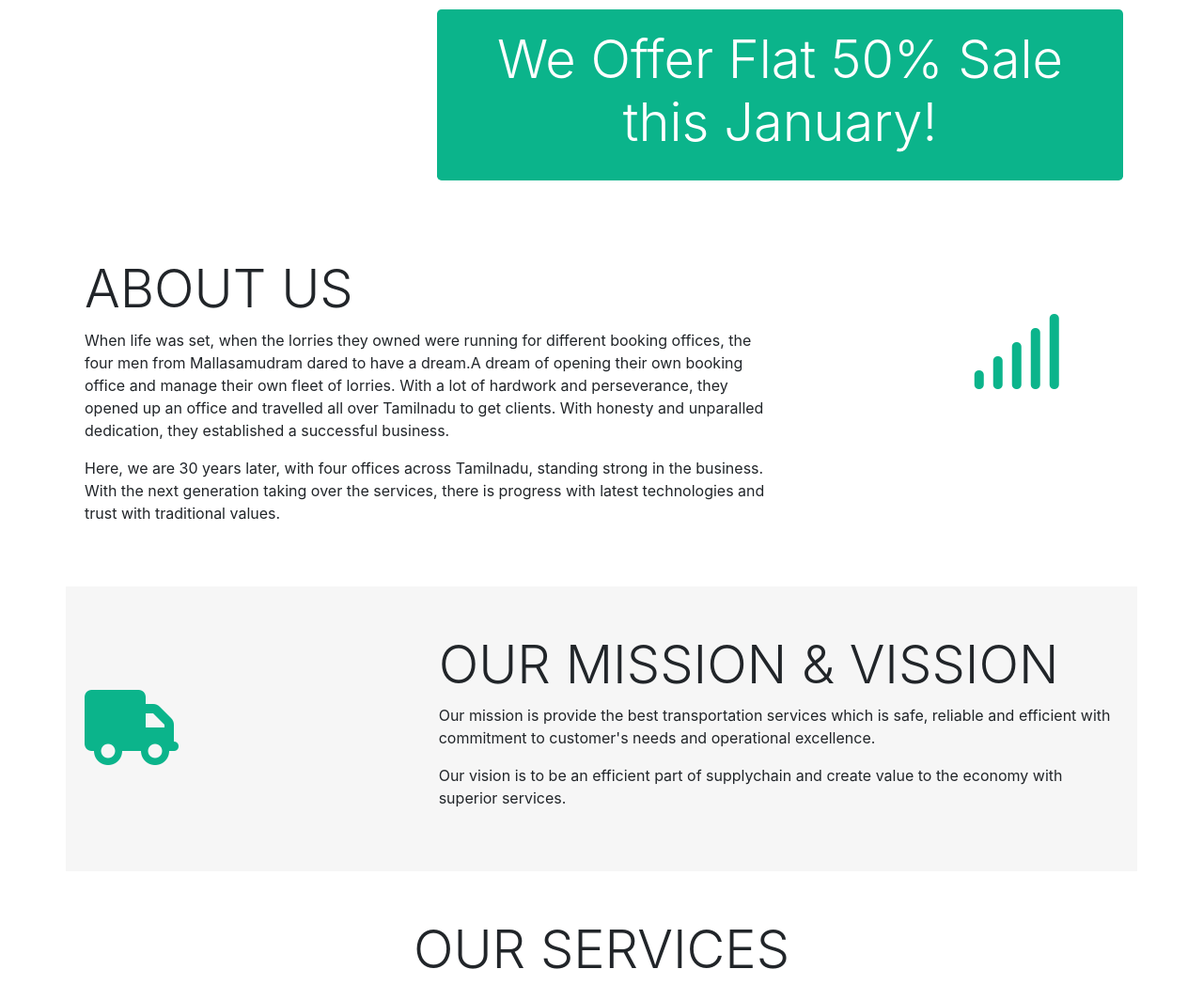
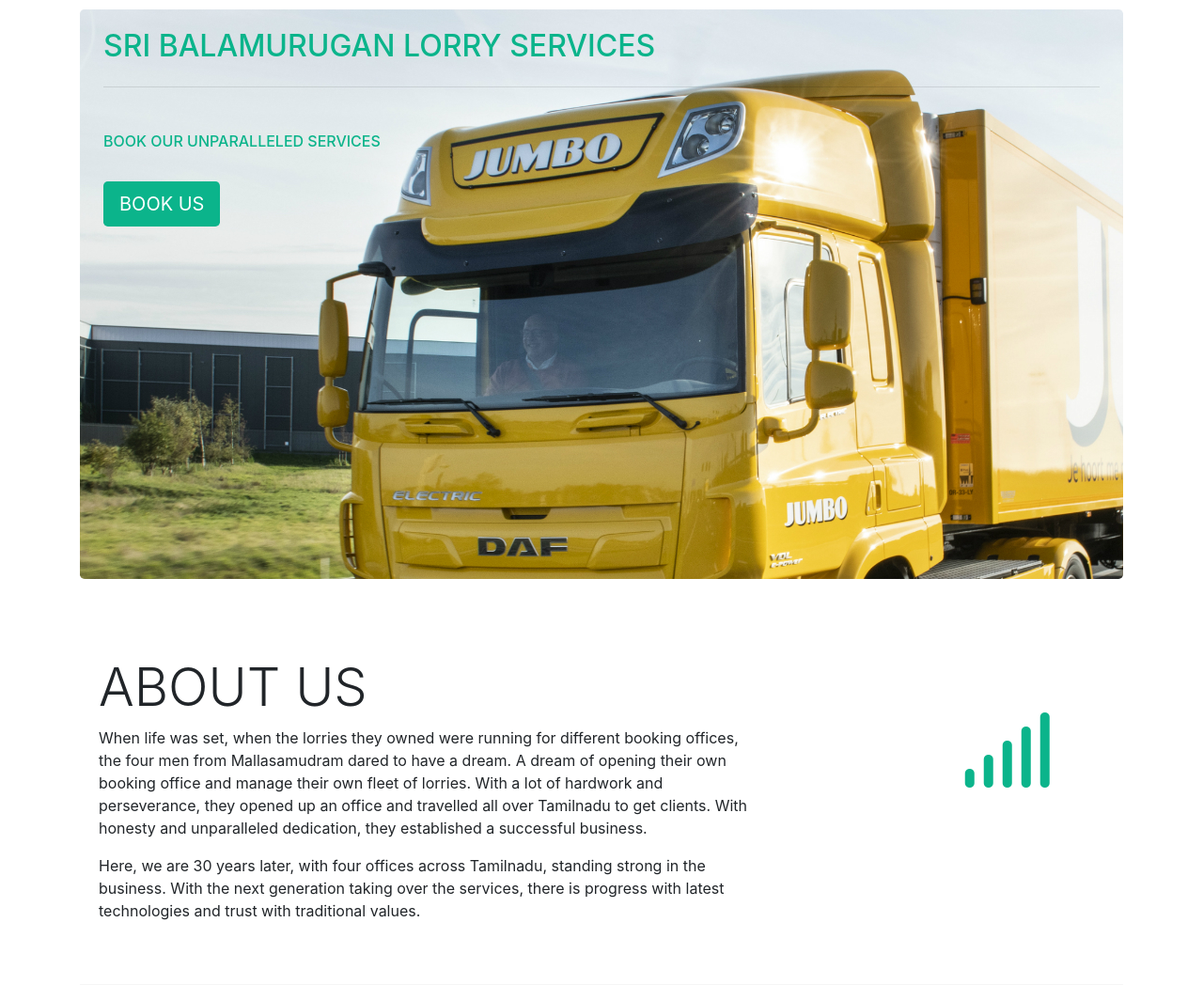
Before and after one commit to JAGASABARIVEL/Django, a Django app: page / in a window 1280 px wide. Shown: the part 56-1104 px from the top of the page at 94% size. Run offline with Django 3.2, Linux system fonts and the light colour scheme; some libraries are stand-ins or nearby versions.

Commit message:
Changed the home page.

```diff
--- a/Level2Assignment/static/base_template.css
+++ b/Level2Assignment/static/base_template.css
@@ -5,7 +5,7 @@
      padding: 100px 25px;
      margin-top: 10px;
      padding-top: 20px;
-     padding-bottom: 20px;
+     /* padding-bottom: 20px; */
  }
 
  .btn-outline-secondary{
--- a/Level2Assignment/templates/home.html
+++ b/Level2Assignment/templates/home.html
@@ -27,15 +27,15 @@
       {% endfor %}
   {% endif %}
 
-    <div class="row">
-      <div class="col"></div>
-      <div class="col"></div>
-      <div class="col-8">
-        <div class="jumbotron header text-center">
-          <h2 class="display-4">We Offer Flat 50% Sale this January!</h2>
-        </div>
-      </div>
-    </div>
+  <div class="jumbotron header" style="background-image:url({%static 'home.jpg' %});">
+  <h2 style="color: #0BB48B;">SRI BALAMURUGAN LORRY SERVICES</h2>
+  <hr class="my-4">
+  <br>
+  <h6 style="color: #0BB48B;">BOOK OUR UNPARALLELED SERVICES</h6>
+  <br>
+  <a class="btn btn-lg" style="background-color: #0BB48B; color: white;" href="#contact" role="button">BOOK US</a>
+  <div class="" style="margin-bottom: 275px;"></div>
+
 </div>
 
 
@@ -43,7 +43,7 @@
       <div class="row">
         <div class="col-8">
           <h3 class="display-4">ABOUT US</h3>
-          <p>When life was set, when the lorries they owned were running for different booking offices, the four men from Mallasamudram dared to have a dream.A dream of opening their own booking office and manage their own fleet of lorries. With a lot of hardwork and perseverance, they opened up an office and travelled all over Tamilnadu to get clients. With honesty and unparalled dedication, they established a successful business.</p>
+          <p>When life was set, when the lorries they owned were running for different booking offices, the four men from Mallasamudram dared to have a dream. A dream of opening their own booking office and manage their own fleet of lorries. With a lot of hardwork and perseverance, they opened up an office and travelled all over Tamilnadu to get clients. With honesty and unparalleled dedication, they established a successful business.</p>
           <p>Here, we are 30 years later, with four offices across Tamilnadu, standing strong in the business. With the next generation taking over the services, there is progress with latest technologies and trust with traditional values.</p>
         </div>
         <div class="col-2"></div>
@@ -219,7 +219,7 @@
 </div>
 
 
-  <div class="container fluid-wrapper">
+  <div class="container fluid-wrapper" id="contact">
   <h2 class="text-center display-4">CONTACT US</h2>
   <hr>
   <br>
```
Also changed, not shown: Level2Assignment/db.sqlite3, Level2Assignment/static/home.jpg (added).
